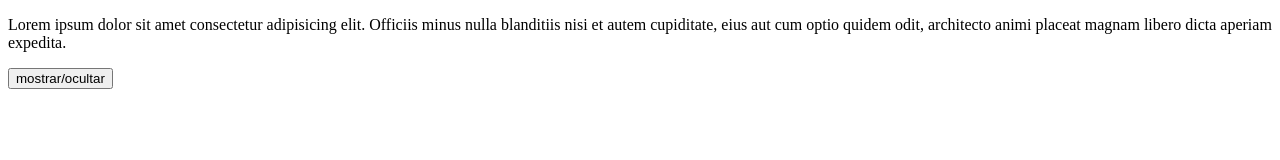
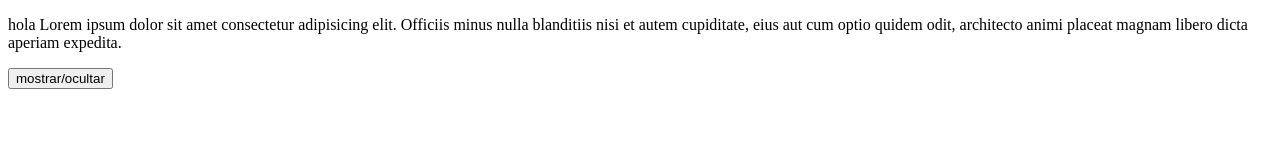
Before and after one commit to rossaguilera/miprimerapaginaweb, a plain HTML site: page index.html in a window 1280 px wide. Drawn offline with Linux system fonts and the light colour scheme.

Commit message:
segundo cambio

```diff
--- a/index.html
+++ b/index.html
@@ -8,7 +8,7 @@
 <body>
 
 <div id="contenido">
-    <p>Lorem ipsum dolor sit amet consectetur adipisicing elit. Officiis minus nulla blanditiis nisi et autem cupiditate, eius aut cum optio quidem odit, architecto animi placeat magnam libero dicta aperiam expedita.</p>
+    <p>hola Lorem ipsum dolor sit amet consectetur adipisicing elit. Officiis minus nulla blanditiis nisi et autem cupiditate, eius aut cum optio quidem odit, architecto animi placeat magnam libero dicta aperiam expedita.</p>
 </div>
 
 <button onclick='mostrar_ocultar("contenido")'> mostrar/ocultar </button>
```
